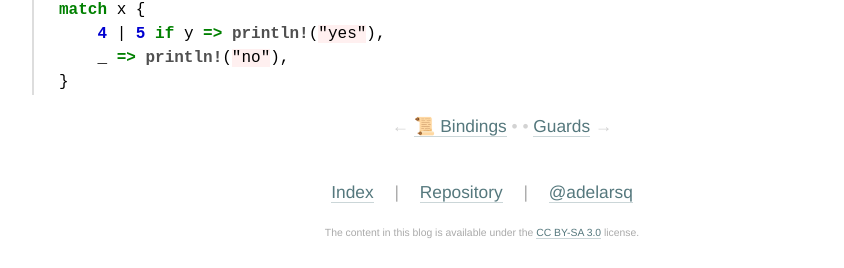
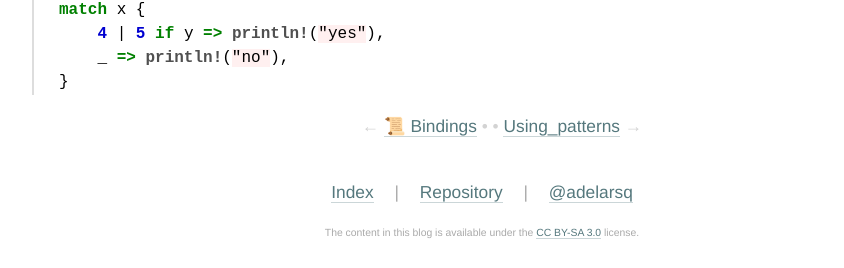
Before and after one commit to adelarsq/daily-rust.github.io, a Jekyll site: the page built from _posts/2016-05-13-guards.md, in a window 1280 px wide. Shown: the part 653-921 px from the top of the page, without its empty margins (158-1002 px from the left). Built offline with Jekyll 4.4.1, drawn with Linux system fonts in a browser that asks for light colours.

Commit message:
Update and rename 2016-05-14-guards.md to 2016-05-14-using_patterns.md

```diff
--- a/_posts/2016-05-14-guards.md
+++ b/_posts/2016-05-14-using_patterns.md
@@ -1,7 +1,7 @@
 ---
 layout: post
-title: "📜 Mixed Patterns"
-index_title: "Mixed Patterns"
+title: "📜 Using Patterns"
+index_title: "Using Patterns"
 tags: [rustposts, rust, beginner]
 
 There are many way to match patterns and it's possible even mix then:
```
